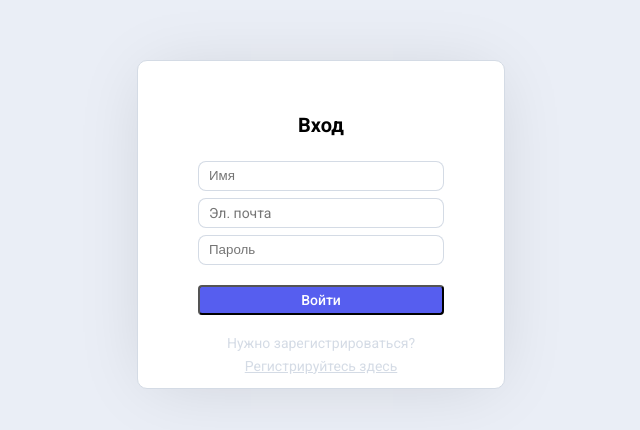
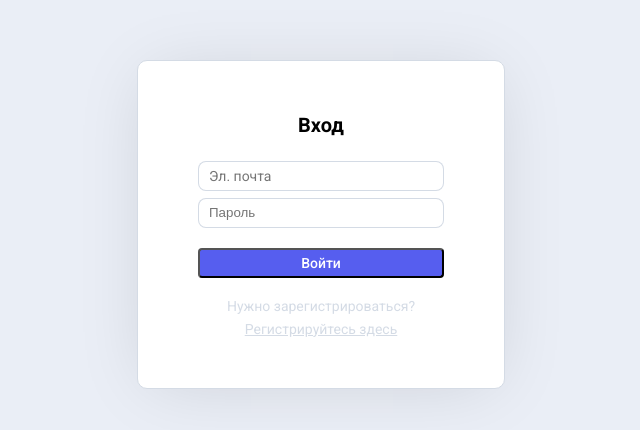
Before and after one commit to sashastahiev/skypro-kanban_React, a React (Vite) app: page /sign-in in a window 1280 px wide. Shown: the part 176-606 px from the top of the page, without its empty margins (319-959 px from the left). Built offline with nearby package versions, Linux system fonts and the light colour scheme.

Commit message:
correct sign-in and sign-up

```diff
--- a/src/components/AuthForm.jsx
+++ b/src/components/AuthForm.jsx
@@ -133,7 +133,7 @@ function AuthForm({IsSign}) {
         {IsSign ?
         <StyledTitle>Вход</StyledTitle> :
         <StyledTitle>Регистрация</StyledTitle>}
-        {IsSign ?
+        {!IsSign ?
          <StyledInputName
           name="name"
           id="formname"
@@ -162,7 +162,7 @@ function AuthForm({IsSign}) {
           ) : (
             <>
               <StyledParagraph>Уже есть аккаунт?</StyledParagraph>
-              <Link to="/sign-up">
+              <Link to="/sign-in">
                 <StyledLink>Войти здесь!</StyledLink>
               </Link>
             </>
```
